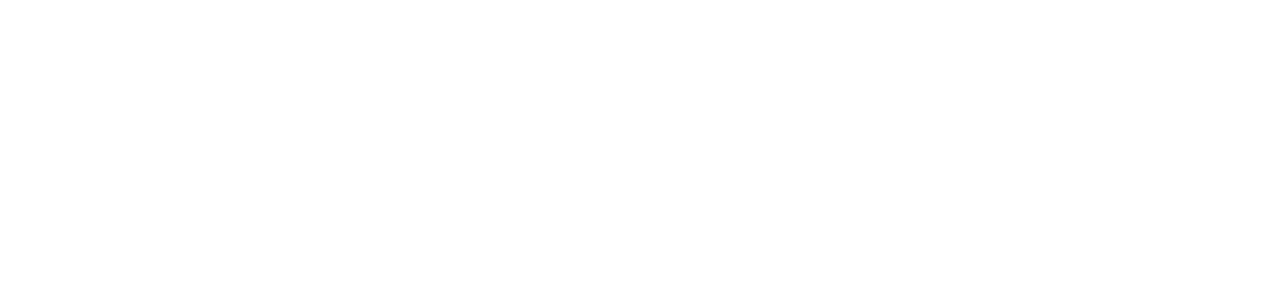
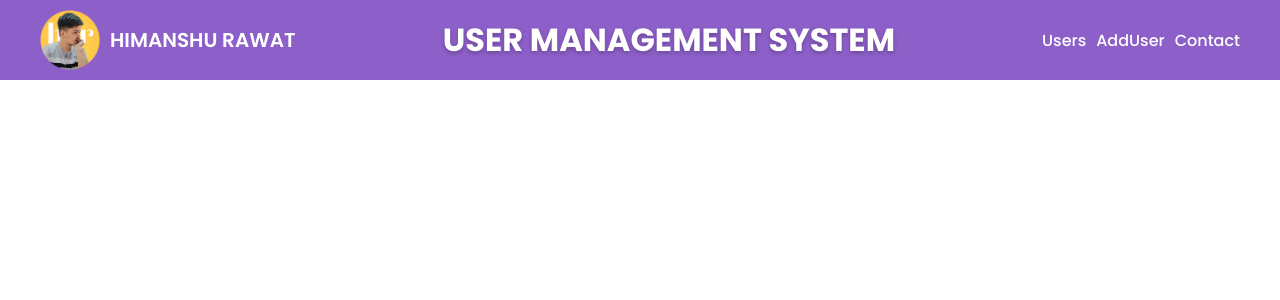
Before and after one commit to Himanshu90k/User_Management_Application, a React (Vite) app: page / in a window 1280 px wide. Shown: the top 300 px of the page. Built offline with nearby package versions, Linux system fonts and the light colour scheme.

Commit message:
create navbar

```diff
--- a/src/App.tsx
+++ b/src/App.tsx
@@ -3,6 +3,7 @@
 import SingleUserPage from './pages/SingleUserPage';
 import CreateUserPage from './pages/CreateUserPage';
 import UpdateUserPage from './pages/UpdateUserPage';
+import ContactPage from './pages/ContactPage';
 import { Route, createBrowserRouter, createRoutesFromElements, RouterProvider } from 'react-router-dom';
 
 const App = () => {
@@ -14,6 +15,7 @@
           <Route path='/:id' element={ <SingleUserPage /> } />
           <Route path='/create-user' element={ <CreateUserPage /> } />
           <Route path='/update-user' element={ <UpdateUserPage /> } />
+          <Route path='/contact' element={ <ContactPage /> } />
         </Route>
       )
     );
--- a/src/components/Navbar.tsx
+++ b/src/components/Navbar.tsx
@@ -1,6 +1,37 @@
+import logo from '../assets/logo.png';
+import { NavLink } from 'react-router-dom';
+
 const Navbar = () => {
     return (
         <>
+        <nav>
+            <div className="nav-container" >
+                    {/* logo and name */}
+                    <NavLink className="nav-items" to='/'>
+                        <img className='logo' src={logo} alt="logo" />
+                        <span className='my-name'> HIMANSHU RAWAT </span>
+                    </NavLink>
+
+                    {/* Title of the project */}
+                    <h1 className='nav-h1'> USER MANAGEMENT SYSTEM </h1>
+
+                    {/* navigation links to other pages */}
+                    <div className="nav-links">
+                        <NavLink className="nav-links-items" to='/'>
+                            Users
+                        </NavLink>
+                        <NavLink className="nav-links-items" to='/create-user'>
+                            AddUser
+                        </NavLink>
+                        <NavLink className="nav-links-items" to='/contact'>
+                            Contact
+                        </NavLink>
+                    </div>
+            </div>
+        </nav>
+
+        {/* Hidden element- only shows on smaller screens */}
+        <h1 className="hidden-h1">USER MANAGEMENT SYSTEM</h1>
         </>
     )
 };
--- a/src/index.css
+++ b/src/index.css
@@ -1,7 +1,88 @@
 @import url('https://fonts.googleapis.com/css2?family=Poppins:ital,wght@0,100;0,200;0,300;0,400;0,500;0,600;0,700;0,800;0,900;1,100;1,200;1,300;1,400;1,500;1,600;1,700;1,800;1,900&display=swap');
 
-h1 {
-  font-family: "Poppins", sans-serif;
-  font-weight: 100;
-  font-style: normal;
+body {
+  font-family: 'Poppins', 'sans-serif';
+  margin: 0;
+  padding: 0;
+  width: 100vw;
 }
+
+nav {
+  display: flex;
+  background-color: #8D5FC9;
+  width: 100%;
+}
+
+.nav-container {
+  width: 100%;
+  height: 5rem;
+  display: flex;
+  align-items: center;
+  margin-right: 2.5rem;
+  margin-left: 2.5rem;
+  justify-content: space-between;
+}
+
+.nav-items {
+  text-decoration: none;
+  display: flex;
+  align-items: center;
+  gap: 0.625rem;
+}
+
+.logo {
+  width: 3.75rem;
+  height: 3.75rem;
+}
+
+.my-name {
+  color: #FFF;
+  font-size: 1.25rem;
+  font-weight: 600;
+}
+
+.nav-h1 {
+  color: #FFF;
+  text-shadow: 0px 2px 4px rgba(0, 0, 0, 0.25);
+  font-size: 2rem;
+  font-weight: 700;
+  margin: 0;
+}
+
+.nav-links {
+  display: flex;
+  gap: 0.625rem;
+}
+
+.nav-links-items {
+  color: #FFF;
+  font-size: 1rem;
+  font-weight: 500;
+  text-decoration: none;
+}
+
+.hidden-h1 {
+  color: #8D5FC9;
+  font-size: 2rem;
+  font-weight: 700;
+  margin: 0;
+  text-align: center;
+}
+
+@media (max-width: 600px) {
+  .my-name {
+    display: none;
+  }
+}
+
+@media (max-width: 990px) {
+  .nav-h1 {
+    display: none;
+  }
+}
+
+@media (min-width: 990px) {
+  .hidden-h1 {
+    display: none;
+  }
+}
--- /dev/null
+++ b/src/pages/ContactPage.tsx
@@ -0,0 +1,8 @@
+const ContactPage = () => {
+    return (
+        <>
+        </>
+    )
+};
+
+export default ContactPage;
```
Also changed, not shown: src/assets/logo.png (added).
